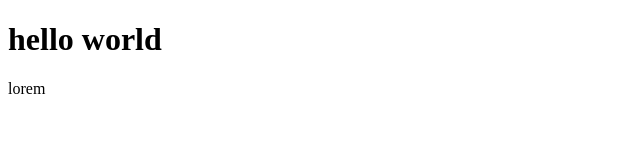
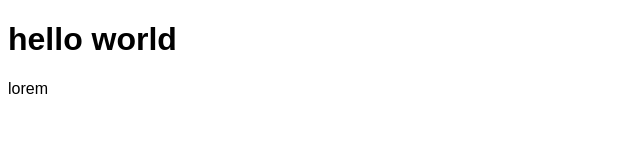
Before and after one commit to tommyunpri/remote, a plain HTML site: page index.html in a window 1280 px wide. Shown: the full height of the page, 0-640 px from the left. Drawn offline with Linux system fonts and the light colour scheme.

Commit message:
menambahkan file style.css

```diff
--- a/index.html
+++ b/index.html
@@ -4,6 +4,7 @@
     <meta charset="UTF-8">
     <meta name="viewport" content="width=device-width, initial-scale=1.0">
     <title>remote</title>
+    <link rel="stylesheet" href="style.css">
 </head>
 <body>
     <h1>hello world</h1>
--- /dev/null
+++ b/style.css
@@ -0,0 +1,3 @@
+body {
+    font-family: Arial, Helvetica, sans-serif;
+}
```
